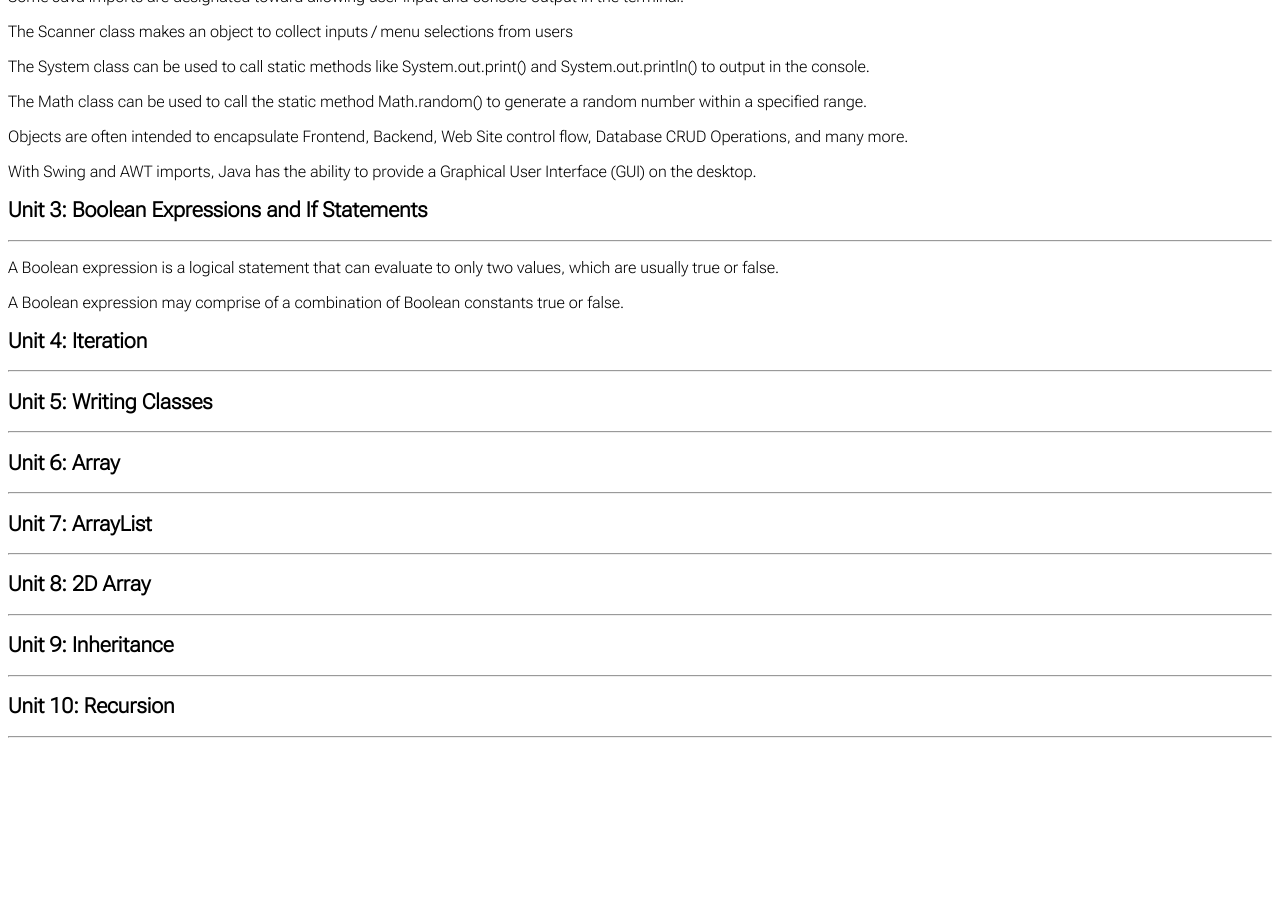
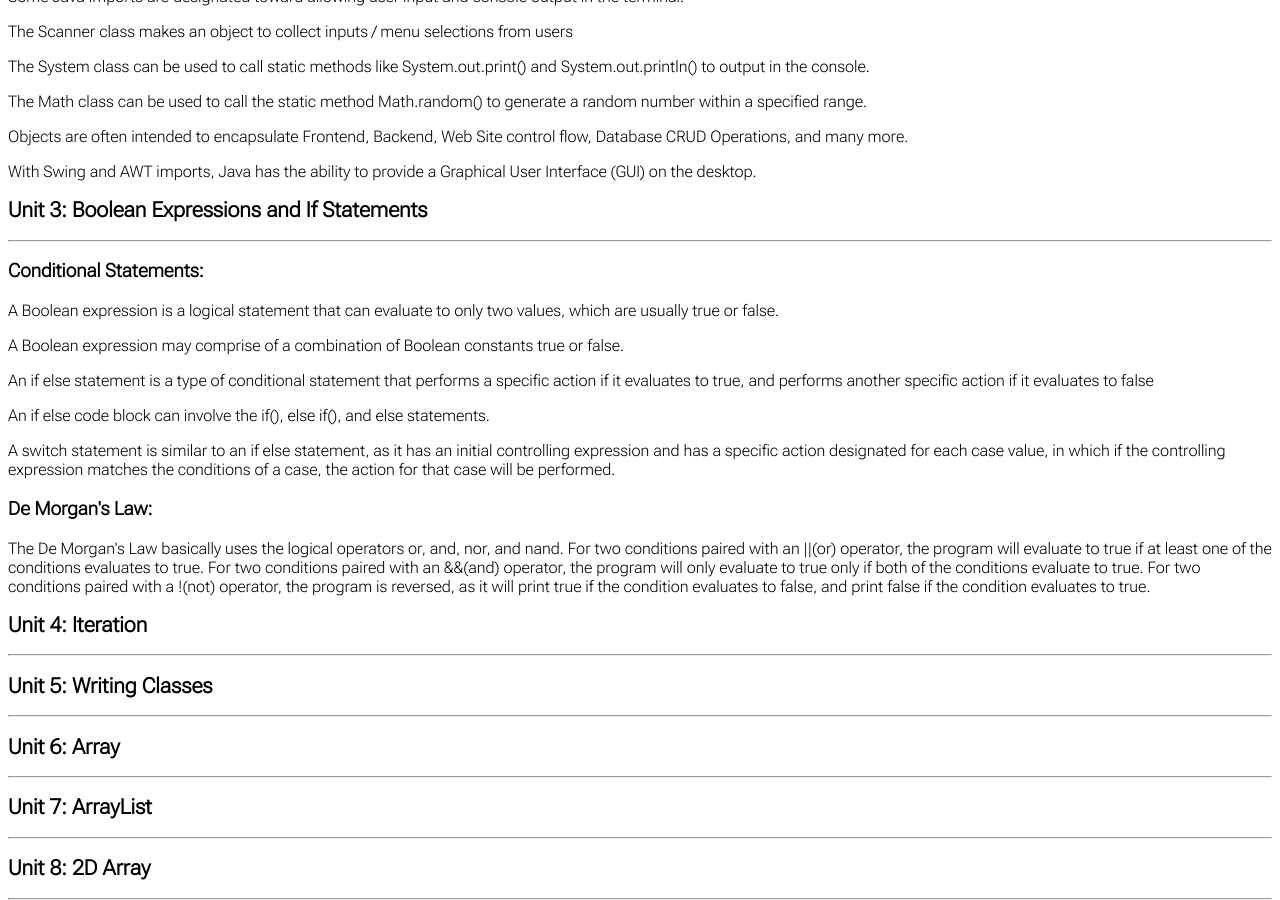
Before and after one commit to Dylanluo05/DylanLuoAPCSA, a Jekyll site: the page built from _posts/2022-08-27-collegeboard-topics.md, in a window 1280 px wide and 900 px high, scrolled down 810 px. Built offline with Jekyll 4.4.1, drawn with Linux system fonts in a browser that asks for light colours; before the commit the page ends 1556 px from its top, so only the background shows below that.

Commit message:
Finished College Board Topic notes for Unit 3

```diff
--- a/_posts/2022-08-27-collegeboard-topics.md
+++ b/_posts/2022-08-27-collegeboard-topics.md
@@ -58,9 +58,14 @@
         <p>With Swing and AWT imports, Java has the ability to provide a Graphical User Interface (GUI) on the desktop.</p>
         <h2>Unit 3: Boolean Expressions and If Statements</h2>
         <hr>
+        <h3>Conditional Statements:</h3>
         <p>A Boolean expression is a logical statement that can evaluate to only two values, which are usually true or false.</p>
         <p>A Boolean expression may comprise of a combination of Boolean constants true or false.</p>
-
+        <p>An if else statement is a type of conditional statement that performs a specific action if it evaluates to true, and performs another specific action if it evaluates to false</p>
+        <p>An if else code block can involve the if(), else if(), and else statements.</p>
+        <p>A switch statement is similar to an if else statement, as it has an initial controlling expression and has a specific action designated for each case value, in which if the controlling expression matches the conditions of a case, the action for that case will be performed.</p>
+        <h3>De Morgan's Law:</h3>
+        <p>The De Morgan's Law basically uses the logical operators or, and, nor, and nand. For two conditions paired with an ||(or) operator, the program will evaluate to true if at least one of the conditions evaluates to true. For two conditions paired with an &&(and) operator, the program will only evaluate to true only if both of the conditions evaluate to true. For two conditions paired with a !(not) operator, the program is reversed, as it will print true if the condition evaluates to false, and print false if the condition evaluates to true.</p>
         <h2>Unit 4: Iteration</h2>
         <hr>
         <h2>Unit 5: Writing Classes</h2>
```
Also changed, not shown: 1 other file.
